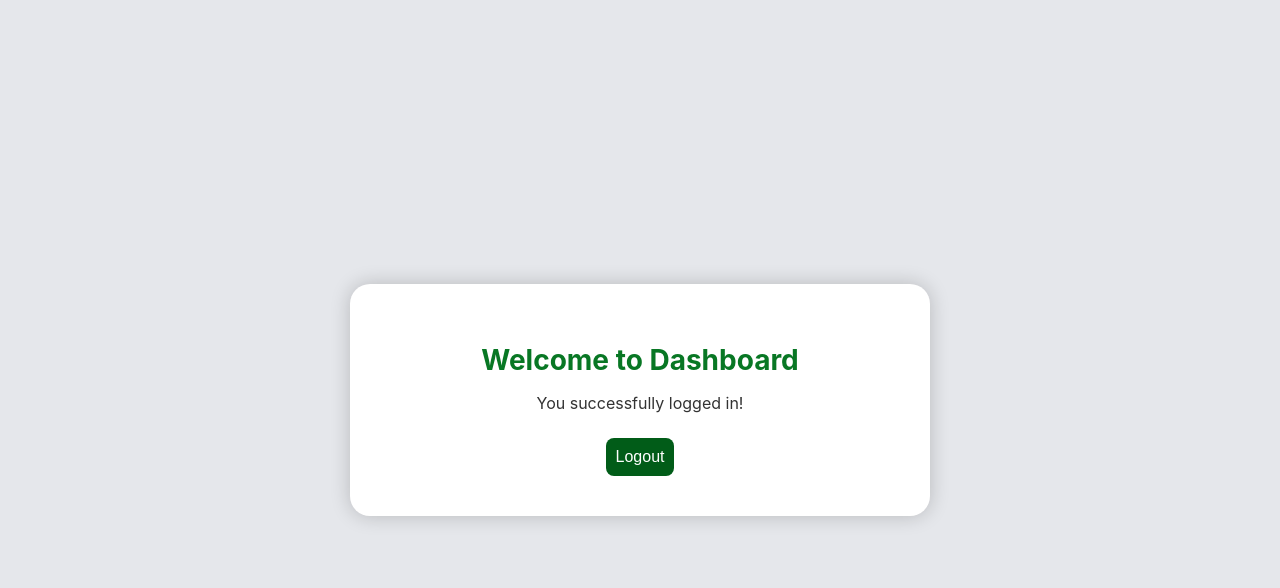
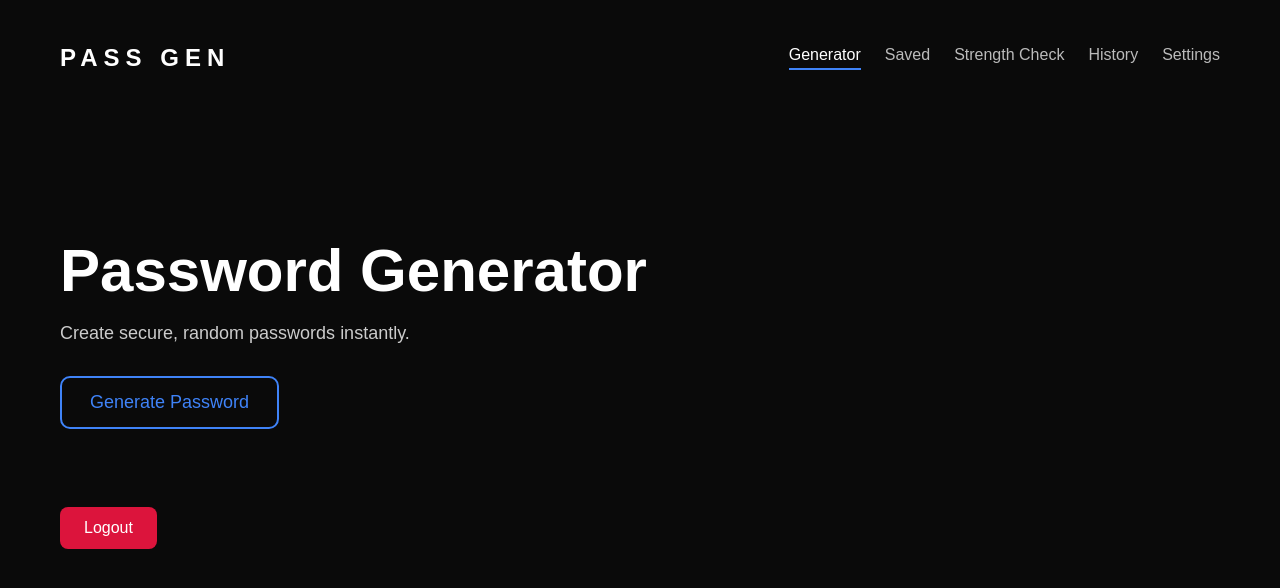
Before and after one commit to ShanawazMd700/React-Demo, a React (Create React App) app: page /dashboard in a window 1280 px wide. Shown: the top 588 px of the page. Built offline with nearby package versions, Linux system fonts and the light colour scheme.

Commit message:
Fourth Commit

```diff
--- a/src/Dashboard.js
+++ b/src/Dashboard.js
@@ -1,9 +1,10 @@
-import React from "react";
-import "./styling.css";
+import React, { useState } from "react";
+import "./style1.css";
 import { useNavigate } from "react-router-dom";
 
 function Dashboard() {
   const navigate = useNavigate();
+  const [activeTab, setActiveTab] = useState("generator");
 
   function handleLogout() {
     localStorage.removeItem("isLoggedIn");
@@ -11,14 +12,76 @@ function Dashboard() {
   }
 
   return (
-    <div className="dashboard-container">
-      <div className="dashboard-box">
-        <h1>Welcome to Dashboard</h1>
-        <p>You successfully logged in!</p>
+    <div className="futuristic-dashboard">
 
-        <button className="logoutbtn" onClick={handleLogout}>
-          Logout
-        </button>
+      {/* HEADER */}
+      <header className="fd-header">
+        <h2 className="fd-logo">PASS GEN</h2>
+
+        <nav className="fd-menu">
+          <span className={activeTab === "generator" ? "active" : ""} onClick={() => setActiveTab("generator")}>Generator</span>
+          <span className={activeTab === "saved" ? "active" : ""} onClick={() => setActiveTab("saved")}>Saved</span>
+          <span className={activeTab === "strength" ? "active" : ""} onClick={() => setActiveTab("strength")}>Strength Check</span>
+          <span className={activeTab === "history" ? "active" : ""} onClick={() => setActiveTab("history")}>History</span>
+          <span className={activeTab === "settings" ? "active" : ""} onClick={() => setActiveTab("settings")}>Settings</span>
+        </nav>
+      </header>
+
+      {/* HERO / CONTENT AREA */}
+      <div className="fd-hero">
+
+        {activeTab === "generator" && (
+          <>
+            <h1 className="fd-title">Password Generator</h1>
+            <p className="fd-subtitle">Create secure, random passwords instantly.</p>
+            <div className="btn-group">
+              <button className="fd-reserve">Generate Password</button>
+            </div>
+          </>
+        )}
+
+        {activeTab === "saved" && (
+          <>
+            <h1 className="fd-title">Saved Passwords</h1>
+            <p className="fd-subtitle">Access your locally saved passwords.</p>
+            <div className="btn-group">
+              <button className="fd-reserve">View Saved</button>
+            </div>
+          </>
+        )}
+
+        {activeTab === "strength" && (
+          <>
+            <h1 className="fd-title">Strength Checker</h1>
+            <p className="fd-subtitle">Test how strong your password is.</p>
+            <div className="btn-group">
+              <button className="fd-reserve">Check Strength</button>
+            </div>
+          </>
+        )}
+
+        {activeTab === "history" && (
+          <>
+            <h1 className="fd-title">Password History</h1>
+            <p className="fd-subtitle">See recently generated passwords.</p>
+            <div className="btn-group">
+              <button className="fd-reserve">View History</button>
+            </div>
+          </>
+        )}
+
+        {activeTab === "settings" && (
+          <>
+            <h1 className="fd-title">Settings</h1>
+            <p className="fd-subtitle">Manage theme, storage, and security options.</p>
+            <div className="btn-group">
+              <button className="fd-reserve">Edit Settings</button>
+            </div>
+          </>
+        )}
+
+        {/* Single Logout Button FIXED */}
+        <button className="logoutbtn main-logout" onClick={handleLogout}>Logout</button>
       </div>
     </div>
   );
--- /dev/null
+++ b/src/style1.css
@@ -0,0 +1,124 @@
+/* =============== FUTURISTIC DASHBOARD (PASS GEN) =============== */
+
+.futuristic-dashboard {
+  width: 100vw;
+  height: 100vh;
+  background: #0a0a0a;
+  color: #fff;
+  font-family: "Poppins", sans-serif;
+  overflow: hidden;
+}
+
+/* HEADER */
+.fd-header {
+  display: flex;
+  justify-content: space-between;
+  align-items: center;
+  padding: 24px 60px;
+}
+
+.fd-logo {
+  font-size: 24px;
+  letter-spacing: 6px;
+  color: #fff;
+}
+
+/* NAV MENU */
+.fd-menu {
+  display: flex;
+  gap: 24px; /* spacing between nav items */
+}
+
+.fd-menu span {
+  color: #bbb;
+  font-size: 16px;
+  cursor: pointer;
+  transition: 0.3s;
+}
+
+.fd-menu .active,
+.fd-menu span:hover {
+  color: #fff;
+  border-bottom: 2px solid #3f83f8; /* underline indicator */
+  padding-bottom: 4px;
+}
+
+/* MAIN CONTENT */
+.fd-hero {
+  text-align: left;
+  padding: 80px 60px;
+}
+
+.fd-title {
+  font-size: 60px;
+  margin-bottom: 16px;
+}
+
+.fd-subtitle {
+  font-size: 18px;
+  max-width: 600px;
+  color: #ccc;
+  margin-bottom: 32px;
+}
+
+.fd-reserve {
+  padding: 14px 28px;
+  font-size: 18px;
+  color: #3f83f8;
+  background: transparent;
+  border: 2px solid #3f83f8;
+  border-radius: 10px;
+  cursor: pointer;
+  margin-bottom: 48px;
+  transition: 0.3s;
+}
+
+.fd-reserve:hover {
+  background: #3f83f8;
+  color: #000;
+}
+
+/* LOGOUT BUTTON */
+.logoutbtn {
+  background: crimson;
+  padding: 12px 24px;
+  border: none;
+  border-radius: 8px;
+  font-size: 16px;
+  cursor: pointer;
+  transition: background 0.3s;
+  color: #fff;
+  margin-top: 30px;
+}
+
+.logoutbtn:hover {
+  background: #a30017;
+}
+
+/* =============== FADE ANIMATIONS =============== */
+@keyframes fadeInUp {
+  from { opacity: 0; transform: translateY(30px); }
+  to { opacity: 1; transform: translateY(0); }
+}
+
+.fd-title,
+.fd-subtitle,
+.fd-reserve,
+.logoutbtn {
+  animation: fadeInUp 0.8s ease-out forwards;
+}
+
+.fd-title { animation-delay: 0.2s; }
+.fd-subtitle { animation-delay: 0.4s; }
+.fd-reserve { animation-delay: 0.6s; }
+.logoutbtn { animation-delay: 0.8s; }
+
+.btn-group {
+  display: flex;
+  gap: 20px;
+  margin-top: 20px;
+}
+
+.main-logout {
+  margin-top: 30px;
+}
--- a/src/styling.css
+++ b/src/styling.css
@@ -134,3 +134,4 @@
   color: #333;
   margin-bottom: 25px;
 }
+/* TESLA Dashboard Styling */
```
